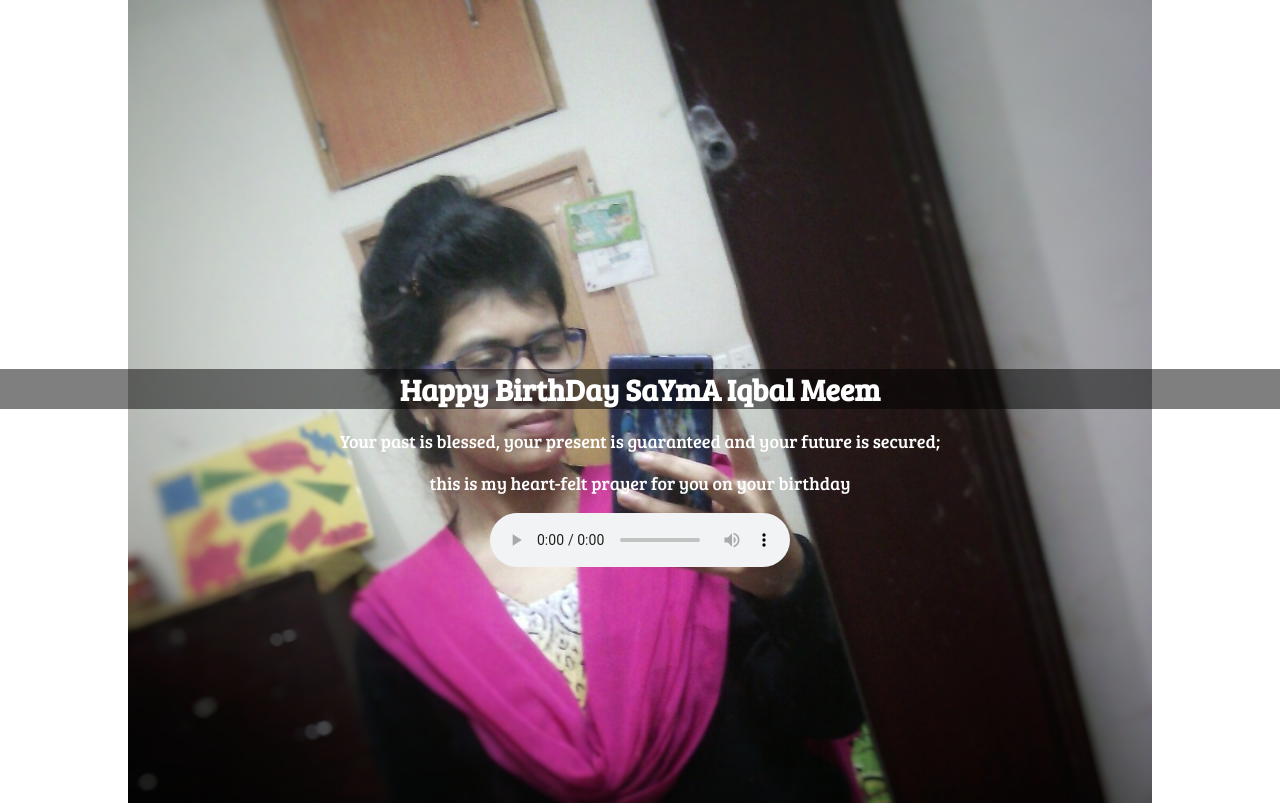
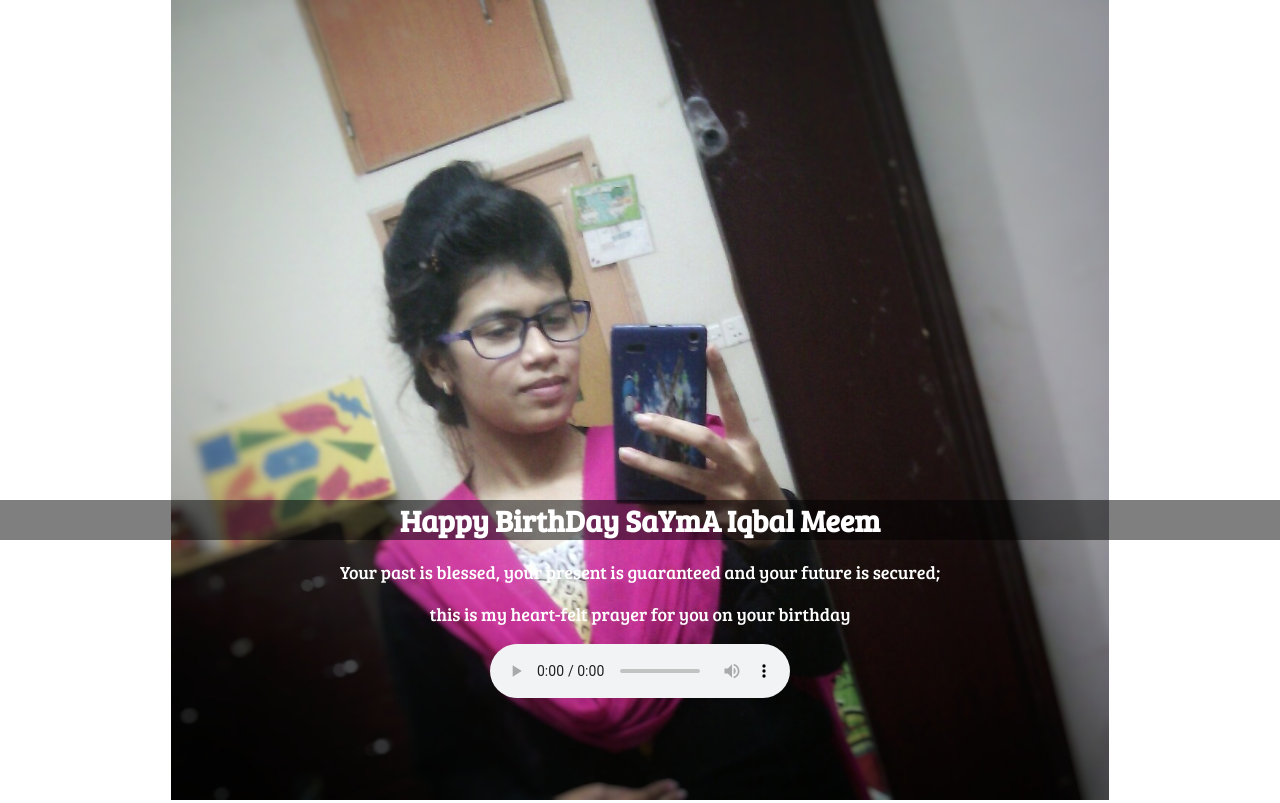
Before and after one commit to Sayma-Iqbal-Meem/Sayma-Iqbal-Meem.github.io, a plain HTML site: page index.html in a window 1280 px wide. Shown: the top 803 px of the page. Drawn offline with Linux system fonts and the light colour scheme; a web font is replaced by a local one.

Commit message:
Update style.css

```diff
--- a/style.css
+++ b/style.css
@@ -6,7 +6,8 @@ body{
 	font-family: 'Bree Serif', serif;
 }
 img{
-	max-width:80%;
+	max-width:100%;
+	height:800px;
 	text-align: center;
 }
 
@@ -17,7 +18,7 @@ img{
 }
 .content{
 	position:absolute;
-	top:30%;
+	top:55%;
 	left:0%;
 	right:0%;
 	text-align:center;
```
